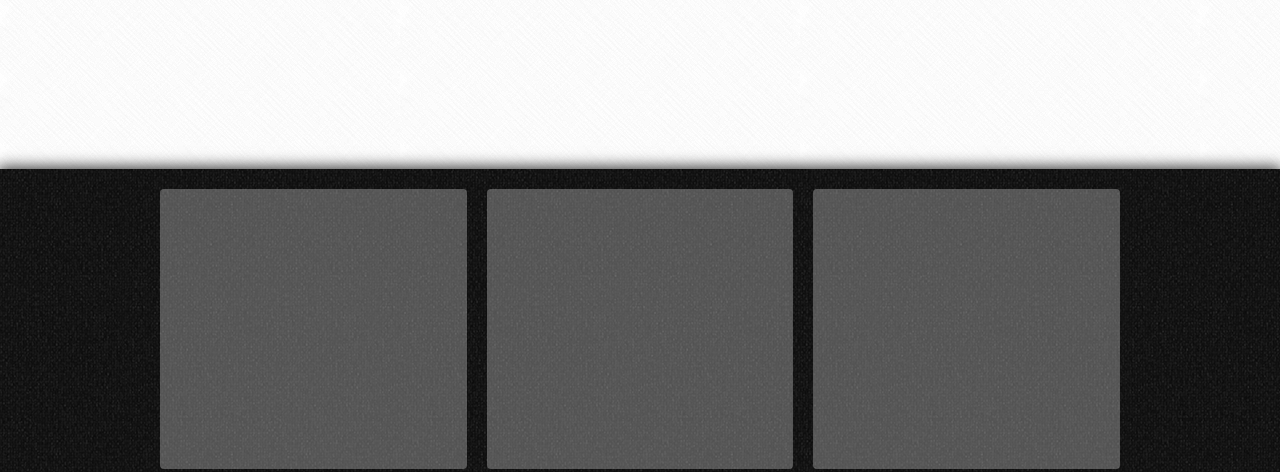
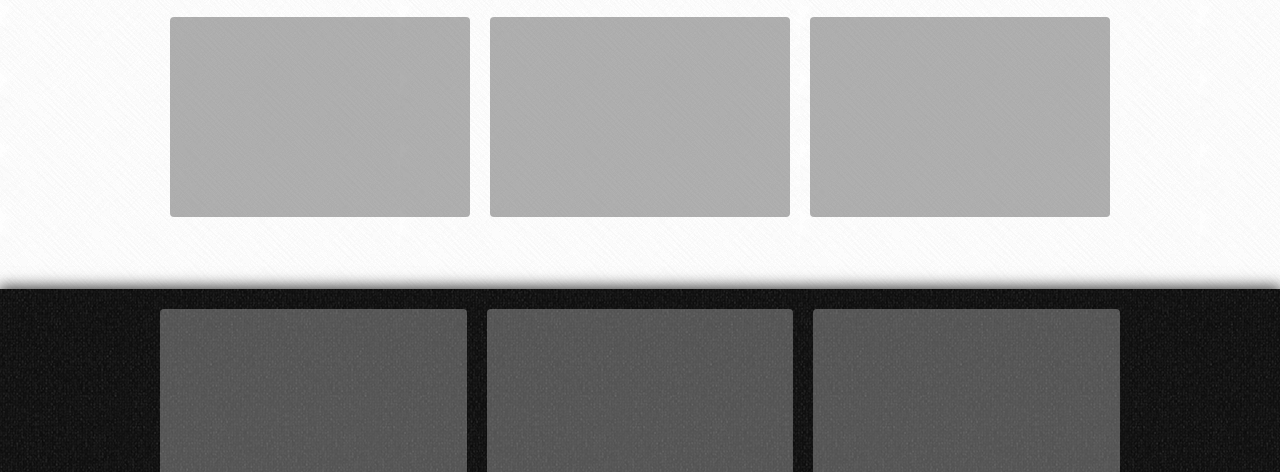
Before and after one commit to pkillian/cs-scholars, a plain HTML site: page docroot/index.html in a window 1280 px wide. Shown: the part 423-895 px from the top of the page. Drawn offline with Linux system fonts and the light colour scheme.

Commit message:
Placeholder index.html for beta-example

```diff
--- a/docroot/index.html
+++ b/docroot/index.html
@@ -44,6 +44,11 @@
             </div>
           </div>
         </div>
+        <div class="row-container">
+          <div class="col-div-thirds"></div>
+          <div class="col-div-thirds"></div>
+          <div class="col-div-thirds"></div>
+        </div>
       </div>
     </div>
 
```
